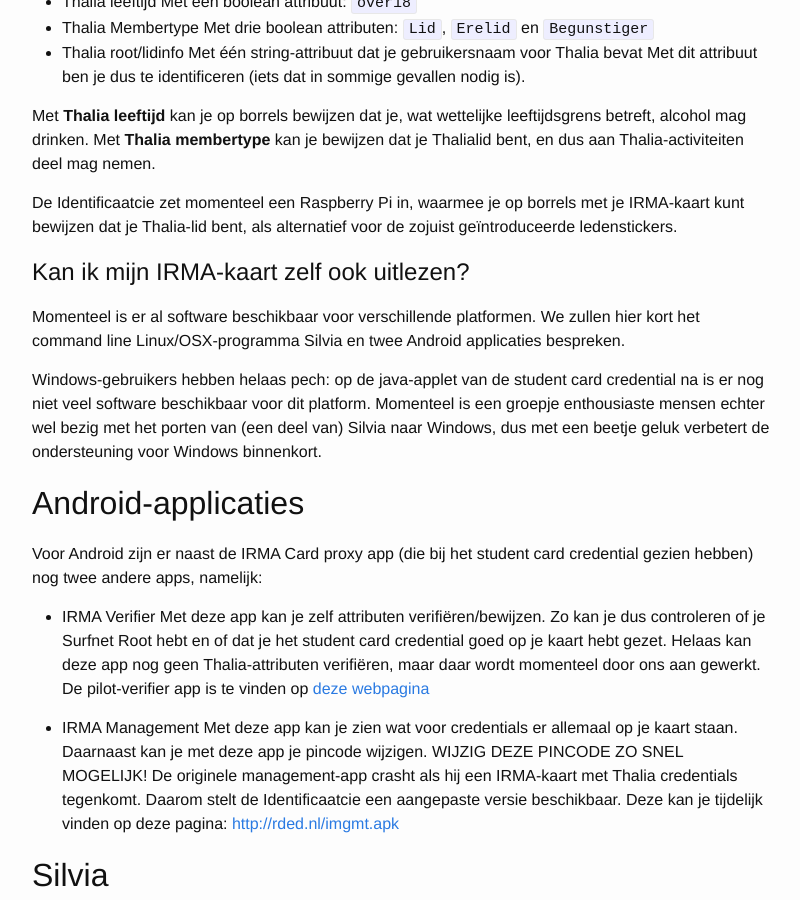
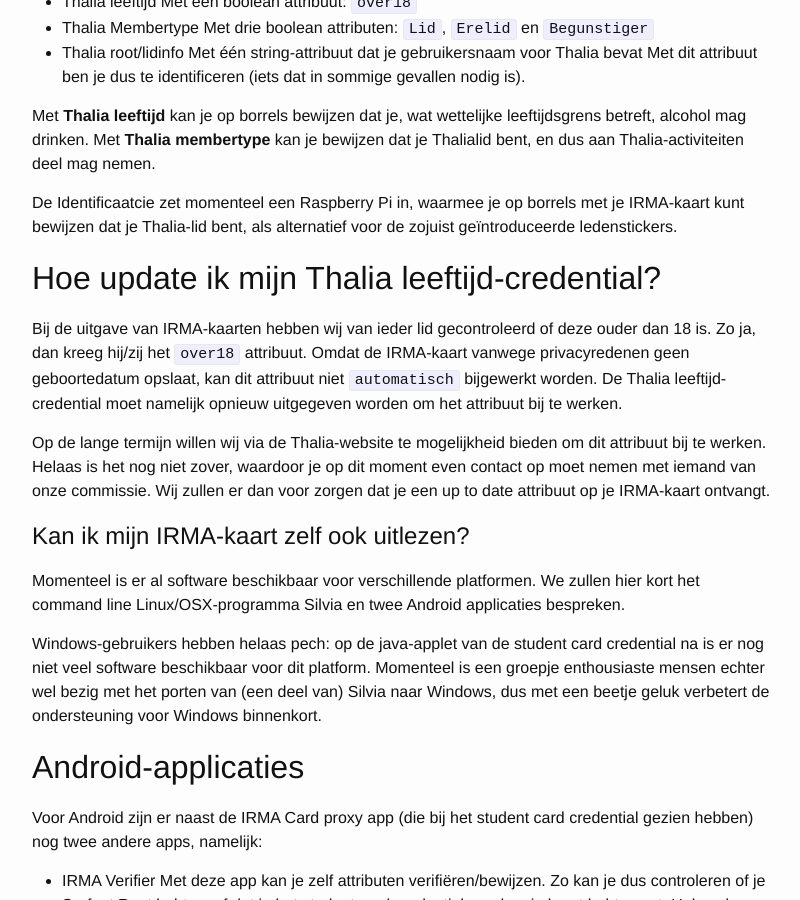
Before and after one commit to identificaatcie/identificaatcie.github.io, a Jekyll site: the page built from algemene-info.md, in a window 1280 px wide and 900 px high, scrolled down 1368 px. Shown: the whole window, without its empty margins (238-1038 px from the left). Built offline with Jekyll 4.4.1, drawn with Linux system fonts in a browser that asks for light colours.

Commit message:
Verhaaltje over leeftijd verversen toegevoegd

```diff
--- a/algemene-info.md
+++ b/algemene-info.md
@@ -45,6 +45,11 @@ Naast het Surfnet root credential, heeft Thalia (indien je Thalia-lid bent) nog
 Met **Thalia leeftijd** kan je op borrels bewijzen dat je, wat wettelijke leeftijdsgrens betreft, alcohol mag drinken. Met **Thalia membertype** kan je bewijzen dat je Thalialid bent, en dus aan Thalia-activiteiten deel mag nemen.
 
 De Identificaatcie zet momenteel een Raspberry Pi in, waarmee je op borrels met je IRMA-kaart kunt bewijzen dat je Thalia-lid bent, als alternatief voor de zojuist geïntroduceerde ledenstickers.
+
+## Hoe update ik mijn Thalia leeftijd-credential?
+Bij de uitgave van IRMA-kaarten hebben wij van ieder lid gecontroleerd of deze ouder dan 18 is. Zo ja, dan kreeg hij/zij het `over18` attribuut. Omdat de IRMA-kaart vanwege privacyredenen geen geboortedatum opslaat, kan dit attribuut niet `automatisch` bijgewerkt worden. De Thalia leeftijd-credential moet namelijk opnieuw uitgegeven worden om het attribuut bij te werken.
+
+Op de lange termijn willen wij via de Thalia-website te mogelijkheid bieden om dit attribuut bij te werken. Helaas is het nog niet zover, waardoor je op dit moment even contact op moet nemen met iemand van onze commissie. Wij zullen er dan voor zorgen dat je een up to date attribuut op je IRMA-kaart ontvangt.
 
 # Kan ik mijn IRMA-kaart zelf ook uitlezen?
 Momenteel is er al software beschikbaar voor verschillende platformen. We zullen hier kort het command line Linux/OSX-programma Silvia en twee Android applicaties bespreken.
```
